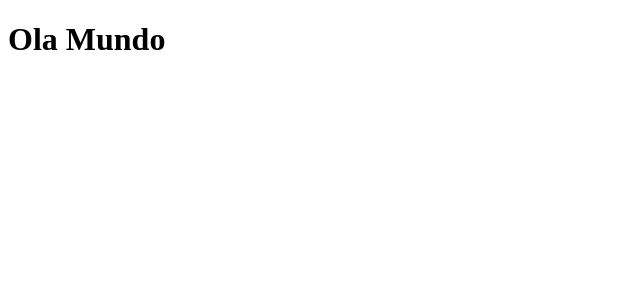
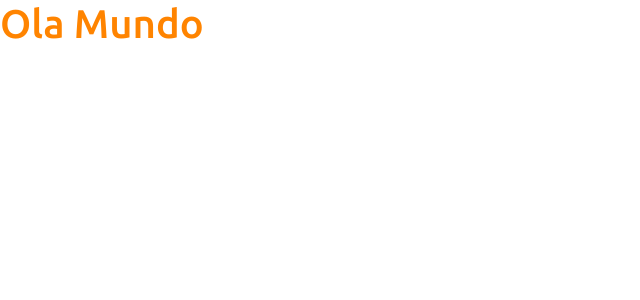
Before and after one commit to andermsilva/projeto-sds3, a React (Create React App) app in the folder frontend/: page / in a window 1280 px wide. Shown: the top 300 px of the page, without its empty margins (0-640 px from the left). Built offline with nearby package versions, Linux system fonts and the light colour scheme.

Commit message:
Bootstrap

```diff
--- a/frontend/package.json
+++ b/frontend/package.json
@@ -3,6 +3,8 @@
   "version": "0.1.0",
   "private": true,
   "dependencies": {
+    "3": "^2.1.0",
+    "-": "^0.0.1",
     "@testing-library/jest-dom": "^5.11.4",
     "@testing-library/react": "^11.1.0",
     "@testing-library/user-event": "^12.1.10",
@@ -10,6 +12,9 @@
     "@types/node": "^12.0.0",
     "@types/react": "^17.0.0",
     "@types/react-dom": "^17.0.0",
+    "bootstrap": "^4.6.0",
+    "jquery": "1.9.1",
+    "popper.js": "1.16.1",
     "react": "^17.0.2",
     "react-dom": "^17.0.2",
     "react-scripts": "4.0.3",
--- a/frontend/public/index.html
+++ b/frontend/public/index.html
@@ -3,6 +3,8 @@
   <head>
     <meta charset="utf-8" />
     <link rel="icon" href="%PUBLIC_URL%/favicon.ico" />
+    <link rel="preconnect" href="https://fonts.gstatic.com">
+
     <meta name="viewport" content="width=device-width, initial-scale=1" />
     <meta name="theme-color" content="#000000" />
     <meta
--- a/frontend/src/App.tsx
+++ b/frontend/src/App.tsx
@@ -4,7 +4,7 @@
 function App() {
   return (
     <div >
-      <h1>
+      <h1 className="text-primary">
         Ola Mundo
         </h1>
     </div>
--- /dev/null
+++ b/frontend/src/assets/css/styles.css
@@ -0,0 +1,32 @@
+@import url('https://fonts.googleapis.com/css2?family=Ubuntu:wght@300;400;500;700&display=swap');
+:root {
+    --color-primary: #FF8400;
+}
+
+html, body {
+    height: 100%;
+    font-family: "Ubuntu", sans-serif;
+}
+
+#root {
+    display: flex;
+    flex-direction: column;
+    height: 100%;
+}
+
+.content {
+    flex: 1 0 auto;
+}
+
+.footer {
+    flex-shrink: 0;
+    text-align: center;
+}
+
+.bg-primary {
+    background-color: var(--color-primary) !important;
+}
+
+.text-primary {
+    color: var(--color-primary) !important;
+}
--- a/frontend/src/index.tsx
+++ b/frontend/src/index.tsx
@@ -1,6 +1,8 @@
 import React from 'react';
 import ReactDOM from 'react-dom';
 import App from './App';
+import 'bootstrap/dist/css/bootstrap.css';
+import 'assets/css/styles.css';
 
 
 ReactDOM.render(
```
Also changed, not shown: 1 other file (tests, documents, lock files or other folders).
